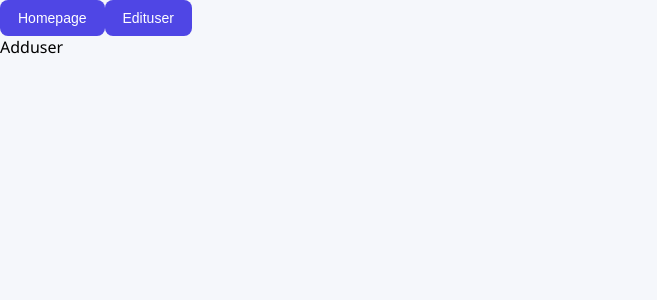
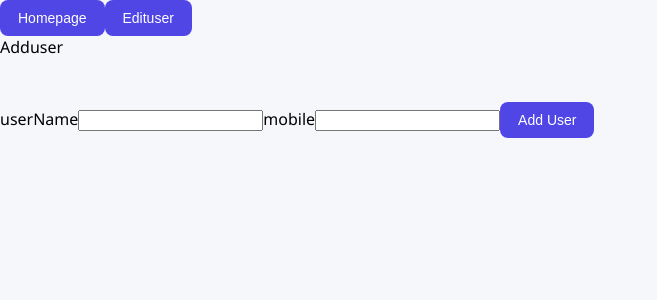
Before and after one commit to louvkrishnaupadhyay/TODO-by-MERN, a React (Create React App) app in the folder todo_MERN/todo_frontend/: page /Adduser in a window 1280 px wide. Shown: the top 300 px of the page, without its empty margins (0-657 px from the left). Built offline with nearby package versions, Linux system fonts and the light colour scheme.

Commit message:
Adduser functionality addedd

```diff
--- a/todo_MERN/todo_frontend/src/components/Adduser.js
+++ b/todo_MERN/todo_frontend/src/components/Adduser.js
@@ -1,13 +1,39 @@
-import React from 'react';
+import axios from 'axios';
+import React , {useState} from 'react';
 import { useNavigate } from 'react-router-dom';
 
 const Adduser = () => {
     const navigate = useNavigate();
+    const [userName, setUserName] = useState("");
+    const [mobile, setMobile] = useState("");
+
+    const addUserHandler = () => {
+        let payload = {
+            userName,
+            mobile,
+        };
+        axios.post("http://localhost:3002/", payload)
+        .then((res) => {
+            console.log(res);
+            setUserName("");
+            setMobile("");
+        }
+        )
+        .catch((err) => console.log(err));
+    };
     return (
         <>
             <button onClick={() => navigate("/")}>Homepage</button>
             <button onClick={() => navigate("/Edituser")}>Edituser</button>
             <div>Adduser</div>
+            <br />
+            <br/>
+            <label>userName</label>
+            <input type='text' onChange={(e) => setUserName(e.target.value)} />
+            <label>mobile</label>
+            <input type='text' onChange={(e) => setMobile(e.target.value)} />
+
+            <button onClick={addUserHandler}>Add User</button>
         </>
     )
 };
```
